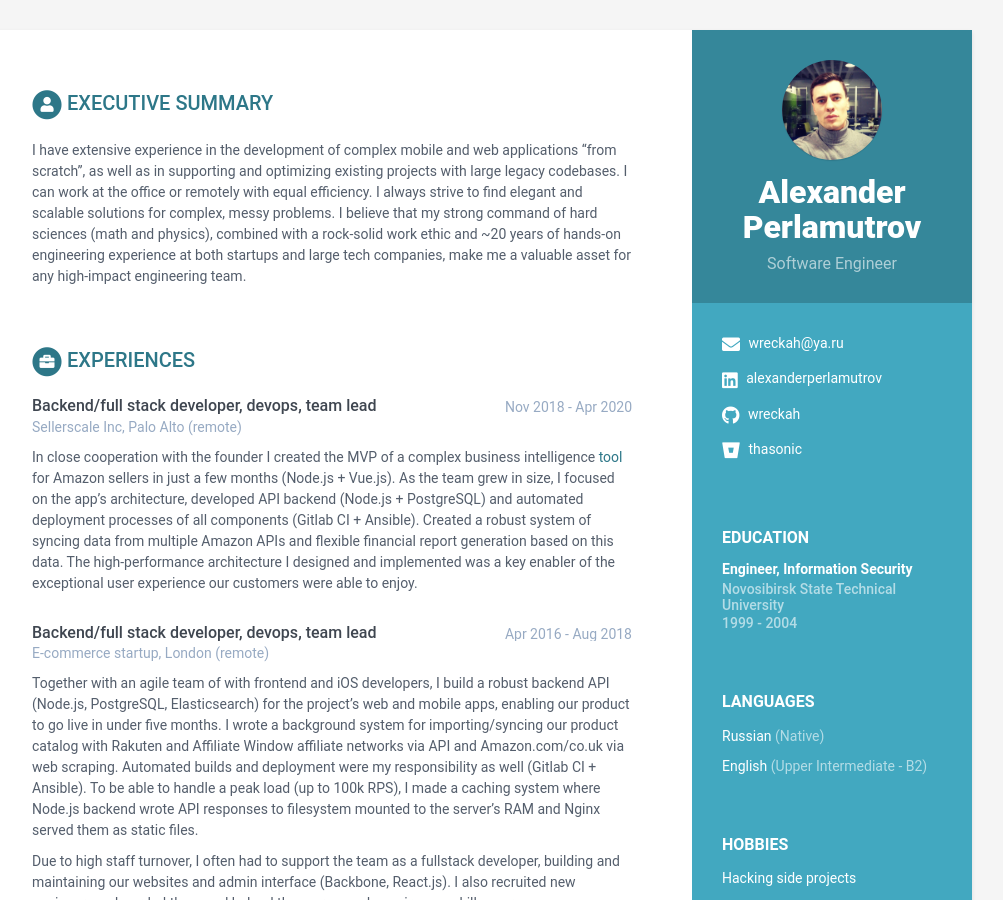
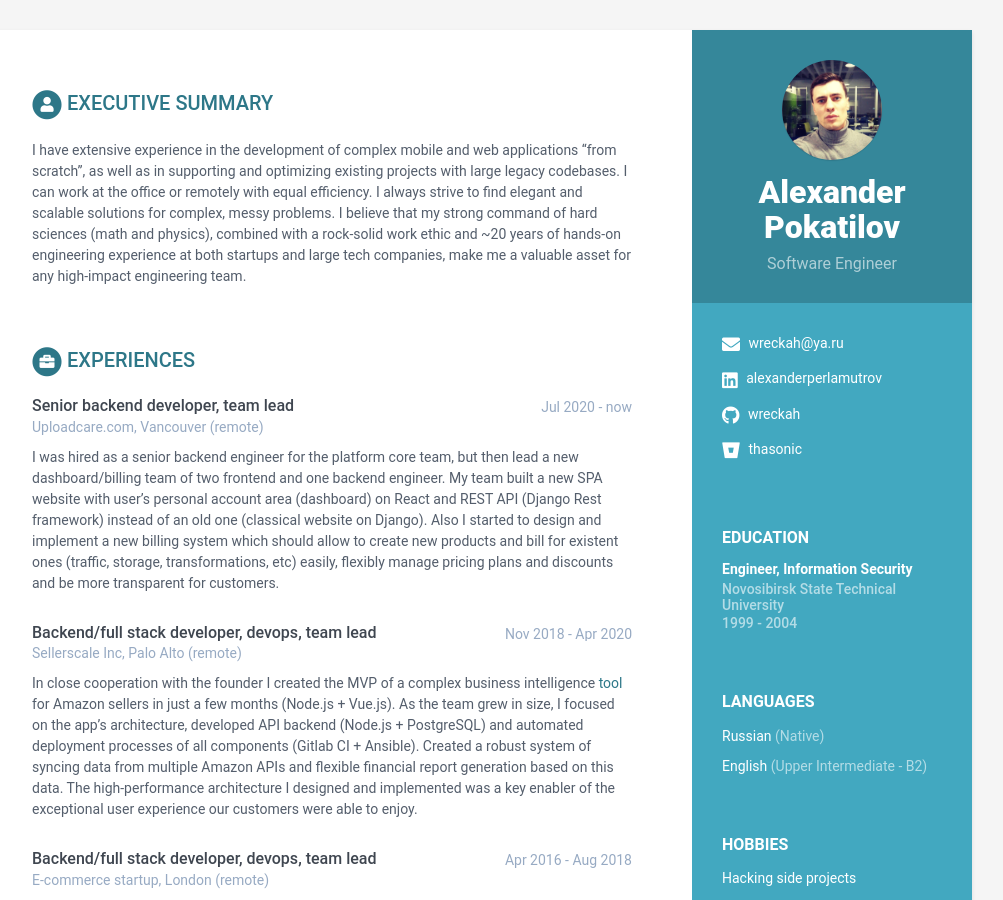
Before and after one commit to wreckah/online-cv, a Jekyll site: the page built from index.html, in a window 1280 px wide and 900 px high. Shown: the whole window, without its empty margins (168-1171 px from the left). Built offline with Jekyll 4.4.1, drawn with Linux system fonts in a browser that asks for light colours; some of the changed text lies outside the part shown.

Commit message:
Add a new position

```diff
--- a/_config.yml
+++ b/_config.yml
@@ -1,10 +1,10 @@
 #Update all the sections by editing the data.yml file inside _data folder.
 
 # Site Settings
-title: Alexander Perlamutrov
+title: Alexander Pokatilov
 # url: 'http://webjeda.com'
 baseurl: '/online-cv' #change it according to your repository name
-description: Alexander Perlamutrov - Senior Software Engineer & Team Lead
+description: Alexander Pokatilov - Senior Software Engineer & Team Lead
 # Style will be applied only after restarting the build or serve. Just choose one of the options.
 theme_skin: blue # blue turquoise green berry orange ceramic
 chrome_mobile_color: #use hex colors (ex:#1976d2) or leave empty if you don't want a color for chrome mobile searchbar
--- a/_data/data.yml
+++ b/_data/data.yml
@@ -2,7 +2,7 @@ sidebar:
     about: True
     education: True
 
-    name: Alexander Perlamutrov
+    name: Alexander Pokatilov
     tagline: Software Engineer
     avatar: profile.jpg
 
@@ -10,6 +10,7 @@ sidebar:
     linkedin: alexanderperlamutrov
     github: wreckah
     bitbucket: thasonic
+    telegram: backwardcompatilibty
 
     languages:
       - idiom: Russian
@@ -49,6 +50,18 @@ education:
       #   Describe your study here lorem ipsum dolor sit amet, consectetuer
 
 experiences:
+    - role: Senior backend developer, team lead
+      time: Jul 2020 - now
+      company: Uploadcare.com, Vancouver (remote)
+      details: |
+        I was hired as a senior backend engineer for the platform core team, but then lead a new
+        dashboard/billing team of two frontend and one backend engineer. My team built a new
+        SPA website with user's personal account area (dashboard) on React and REST API
+        (Django Rest framework) instead of an old one (classical website on Django).
+        Also I started to design and implement a new billing system which
+        should allow to create new products and bill for existent ones (traffic, storage, transformations, etc)
+        easily, flexibly manage pricing plans and discounts and be more transparent for customers.
+
     - role: Backend/full stack developer, devops, team lead
       time: Nov 2018 - Apr 2020
       company: Sellerscale Inc, Palo Alto (remote)
@@ -155,6 +168,22 @@ projects:
       I occasionally help my friends build various projects.
       Mostly focusing on backend infrastructure and admin interfaces.
     assignments:
+      - title: Chat for 10k online users and cooperative drawing tool
+        link: "https://test.thasonic.com/"
+        tagline: >
+          Chat with 10k simultanious users in global channel with additional channels for
+          separate locations on Node.js + uWebSockets.js + Redis. Cooperative drawing tool
+          with the same backend (new parts of the drawn image are sent as a binary data via
+          web sockets).
+
+      - title: The Soyuzmultpark multimedia park
+        link: "https://www.youtube.com/watch?v=xsbImf-oHwk"
+        tagline: >
+          Soyuzmultpark is the world's first phygital park dedicated to Soviet cartoons.
+          With the help of advanced interactive mechanics and technologies such as AR, XR, TOF, BLE,
+          motion capture and others, cult cartoons come to life and got a new life, becoming tangible,
+          while saving the original atmosphere.
+
       - title: Mobile app for Moscow Amateur Volleyball League
         # link: "#hook"
         tagline: "Mobile app for players with a game schedule tool and team ratings."
@@ -225,12 +254,15 @@ skills:
         level: 70%
 
       - name: Elasticsearch
-        level: 60%
+        level: 50%
 
       - name: MongoDB
         level: 50%
 
       - name: InfluxDB
+        level: 40%
+
+      - name: Prometheus
         level: 40%
 
       - name: Tarantool
@@ -252,7 +284,7 @@ skills:
         level: 50%
 
       - name: Apache Kafka
-        level: 20%
+        level: 40%
 
       - name: NATS
         level: 10%
@@ -261,7 +293,7 @@ skills:
         level: 10%
 
       - name: Docker
-        level: 50%
+        level: 70%
 
       - name: Ansible
         level: 90%
@@ -269,7 +301,10 @@ skills:
       - name: Gitlab CI
         level: 80%
 
-      - name: Jenkins
+      - name: AWS (EC2, S3, SQS, ELB, RDS, SES, DynamoDb, Lambda)
+        level: 80%
+
+      - name: Google Cloud
         level: 30%
 
       - name: Kubernetes
@@ -288,4 +323,4 @@ skills:
         level: 20%
 
       - name: SOAP
-        level: 10%
+        level: 20%
```
